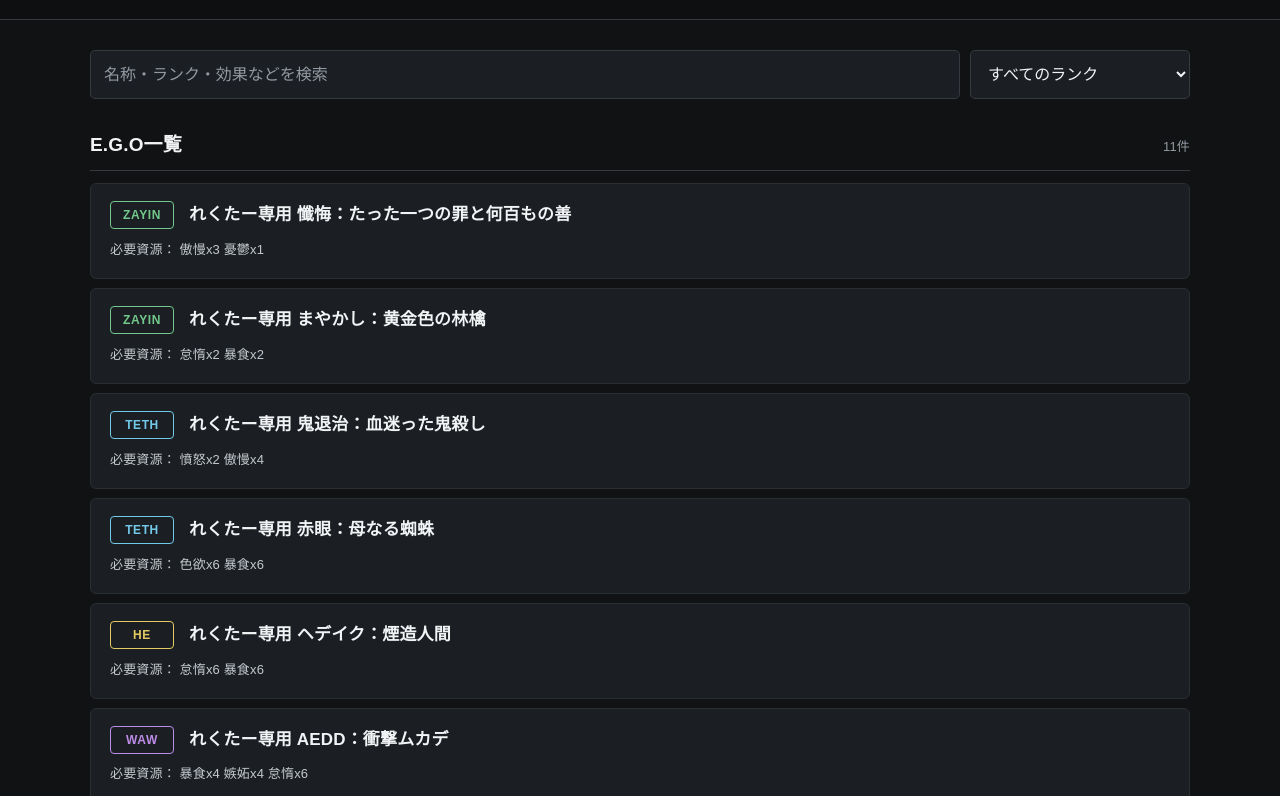
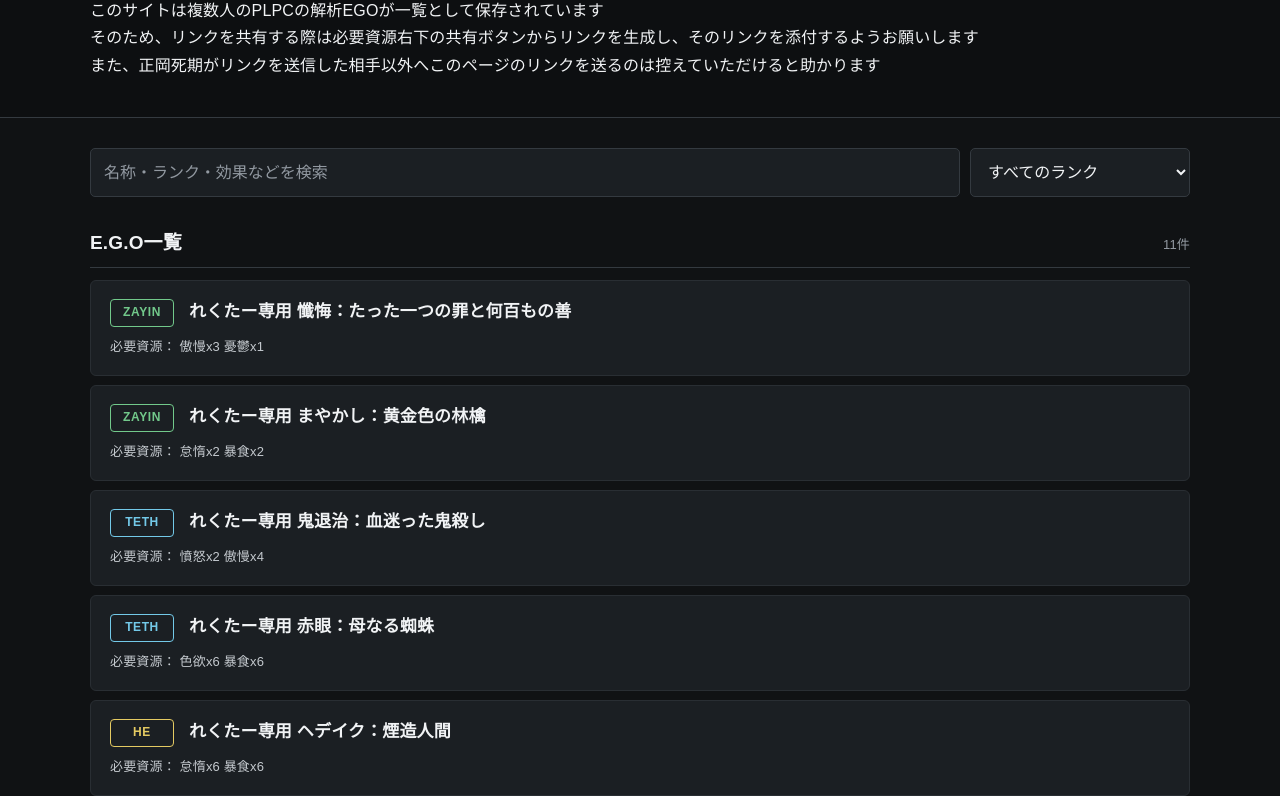
Before and after one commit to RoRoCrate/Siki-s_Douki_List, a website: page index.html in a window 1280 px wide. Shown: the part 88-884 px from the top of the page. Drawn offline with Linux system fonts and the light colour scheme.

Commit message:
Update index.html

```diff
--- a/index.html
+++ b/index.html
@@ -34,6 +34,7 @@
         <h1>
             解析E.G.Oデータ置き場
         </h1>
+        <p>このサイトは複数人のPLPCの解析EGOが一覧として保存されています<br>そのため、リンクを共有する際は必要資源右下の共有ボタンからリンクを生成し、そのリンクを添付するようお願いします<br>また、正岡死期がリンクを送信した相手以外へこのページのリンクを送るのは控えていただけると助かります</p>
 
     </div>
 
```
